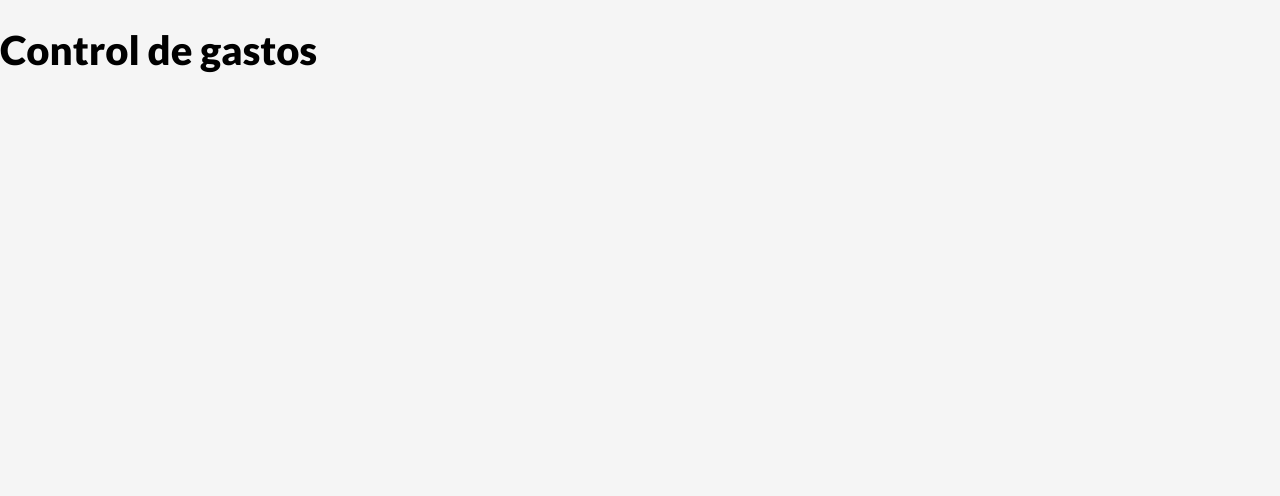
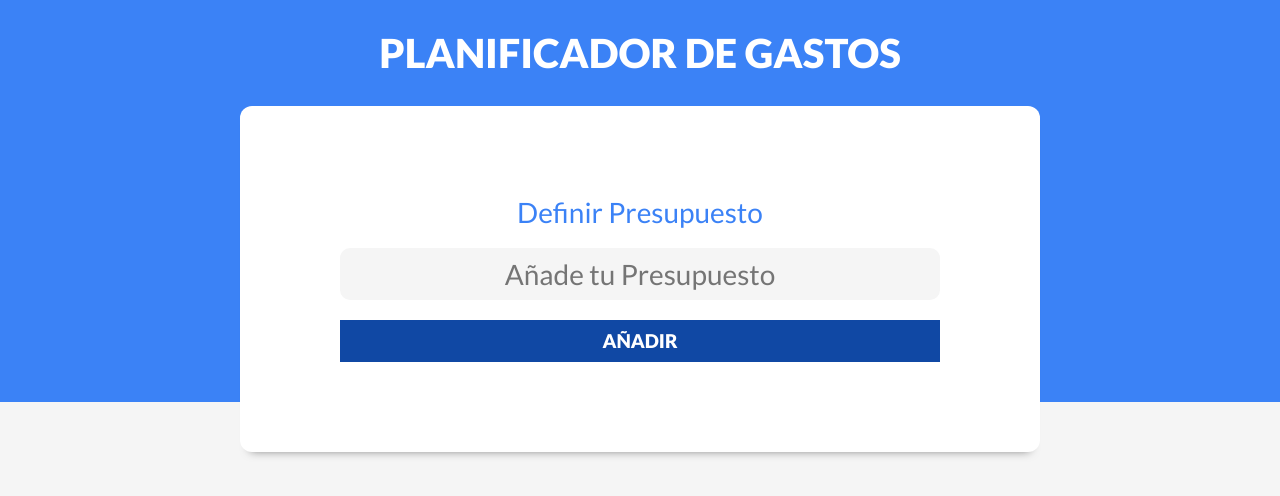
Before and after one commit to alicia-granados/MERN-EXPERIMENTS, a React (Vite) app in the folder Proyecto 2/control_gastos/: page / in a window 1280 px wide. Shown: the top 496 px of the page. Built offline with nearby package versions, Linux system fonts and the light colour scheme.

Commit message:
feat: :sparkles: React: Creando el componente Nuevo presupuesto y header

```diff
--- a/Proyecto 2/control_gastos/src/App.jsx
+++ b/Proyecto 2/control_gastos/src/App.jsx
@@ -1,10 +1,11 @@
 import { useState } from 'react'
+import Header from './components/Header'
 
 function App() {
 
   return (
     <div className="App">
-      <h1>Control de gastos</h1>
+      <Header/>
     </div>
   )
 }
--- /dev/null
+++ b/Proyecto 2/control_gastos/src/components/Header.jsx
@@ -0,0 +1,15 @@
+import React from 'react'
+import NuevoPresupuesto from './NuevoPresupuesto'
+
+const Header = () => {
+  return (
+    <div>
+      <header>
+          <h1>Planificador de gastos</h1>
+          <NuevoPresupuesto/>
+      </header>
+    </div>
+  )
+}
+
+export default Header
--- /dev/null
+++ b/Proyecto 2/control_gastos/src/components/NuevoPresupuesto.jsx
@@ -0,0 +1,21 @@
+import React from 'react'
+
+const NuevoPresupuesto = () => {
+  return (
+    <div className='contenedor-presupuesto contenedor sombra'>
+        <form className='formulario'>
+            <div className='campo'>
+                <label>Definir Presupuesto</label>
+                <input
+                    className='nuevo-presupuesto'
+                    type='text'
+                    placeholder='Añade tu Presupuesto'
+                />
+            </div>
+            <input type='submit' value='Añadir'/>
+        </form>
+    </div>
+  )
+}
+
+export default NuevoPresupuesto
```
